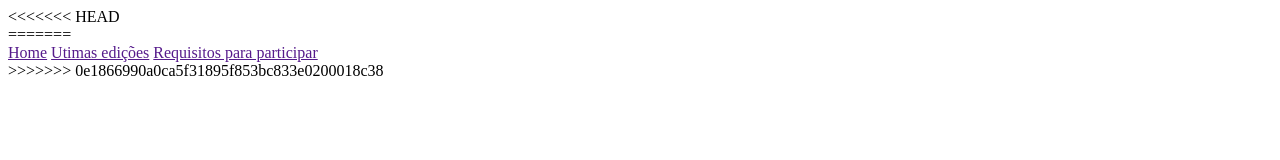
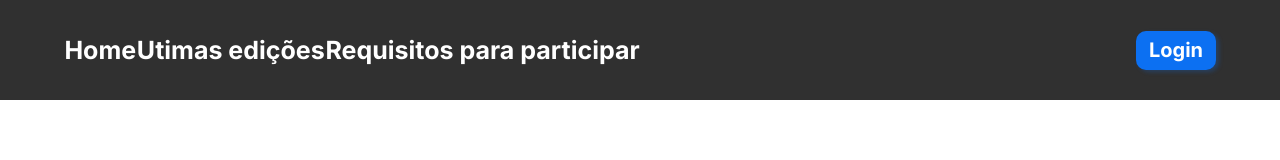
Before and after one commit to Douglas4242/Bootcamp-DNC, a plain HTML site: page index.html in a window 1280 px wide. Drawn offline with Linux system fonts and the light colour scheme; a web font is replaced by a local one.

Commit message:
Nav bar creation

```diff
--- a/CSS/style.css
+++ b/CSS/style.css
@@ -0,0 +1,57 @@
+body {
+    margin: 0px;
+    padding: 0px;
+}
+
+#principal {
+    width: 100%;
+    height: 100px;
+    background-color: #303030;
+    color: #FFF;
+    font-family: 'Inter';
+    font-size: 25px;
+    font-weight: 600;
+    line-height: normal;
+    display: flex;
+    justify-content: space-between;
+    align-items: center;
+    border-bottom: 1px #bababa;
+}
+
+    #principal a {
+        color: inherit;
+        text-decoration: none;
+    }
+
+        #principal div a:hover {
+            color: #cccccc;
+        }
+
+    #menu {
+        display: flex;
+        width: 45%;
+        justify-content: space-around;
+        margin-left: 5%;
+    }
+
+    #principal button {
+        margin-right: 5%;
+        background-color: #0C70F2;
+        box-shadow: 3px 2px 4px 0px rgba(11, 112, 244, 0.251);
+        border: 0px;
+        height: 39px;
+        width: 80px;
+        color: #FFF;
+        font-family: Inter;
+        font-size: 20px;
+        font-style: normal;
+        font-weight: 600;
+        line-height: normal;
+        cursor: pointer;
+        border-radius: 10px;
+    }
+
+        #principal button:hover {
+            transform: translateY(-7px);
+            box-shadow: 3px 2px 10px rgba(108, 166, 242, 0.893);
+        }
--- a/index.html
+++ b/index.html
@@ -1,32 +1,23 @@
 <!DOCTYPE html>
-<<<<<<< HEAD
-<html lang="pt-br">
-<head>
-    <meta charset="UTF-8">
-    <meta name="viewport" content="width=device-width, initial-scale=1.0">
-    <title>Bootcamp DNC</title>
-</head>
-<body>
-    <div class="">
-
-    </div>
-=======
 <html lang="en">
 <head>
     <meta charset="UTF-8">
     <meta name="viewport" content="width=device-width, initial-scale=1.0">
     <link rel="stylesheet" href="./CSS/style.css">
+    <link rel="preconnect" href="https://fonts.googleapis.com">
+    <link rel="preconnect" href="https://fonts.gstatic.com" crossorigin>
+    <link href="https://fonts.googleapis.com/css2?family=Hubballi&family=Inter:wght@400;700&display=swap" rel="stylesheet">
     <title>Bootcamp DNC</title>
 </head>
 <body>
-    <nav>
-        <div>
+    <nav id="principal">
+        <div id="menu">
             <a href="">Home</a>
             <a href="">Utimas edições</a>
             <a href="">Requisitos para participar</a>
         </div>
+        <button type="submit">Login</button>
     </nav>
 
->>>>>>> 0e1866990a0ca5f31895f853bc833e0200018c38
 </body>
 </html>
```
